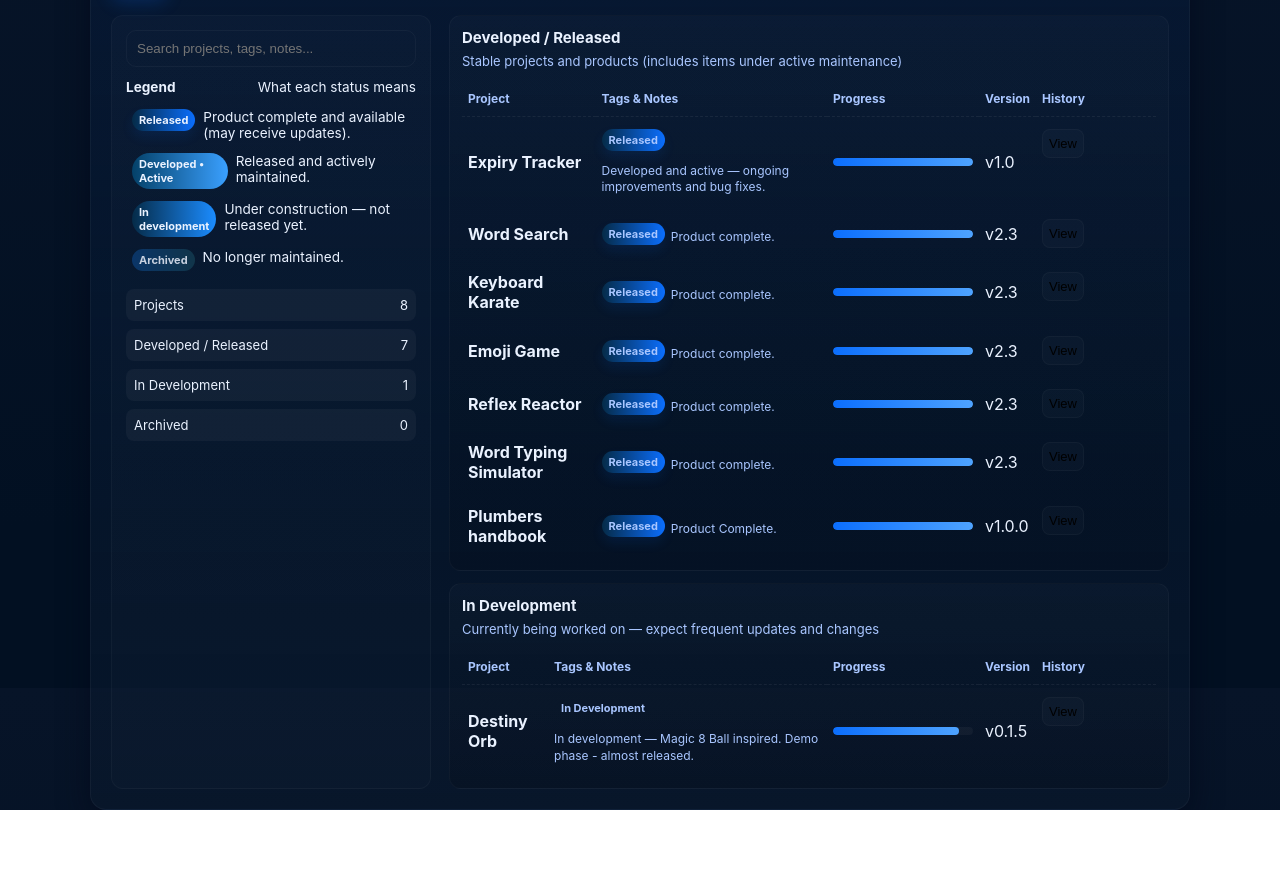
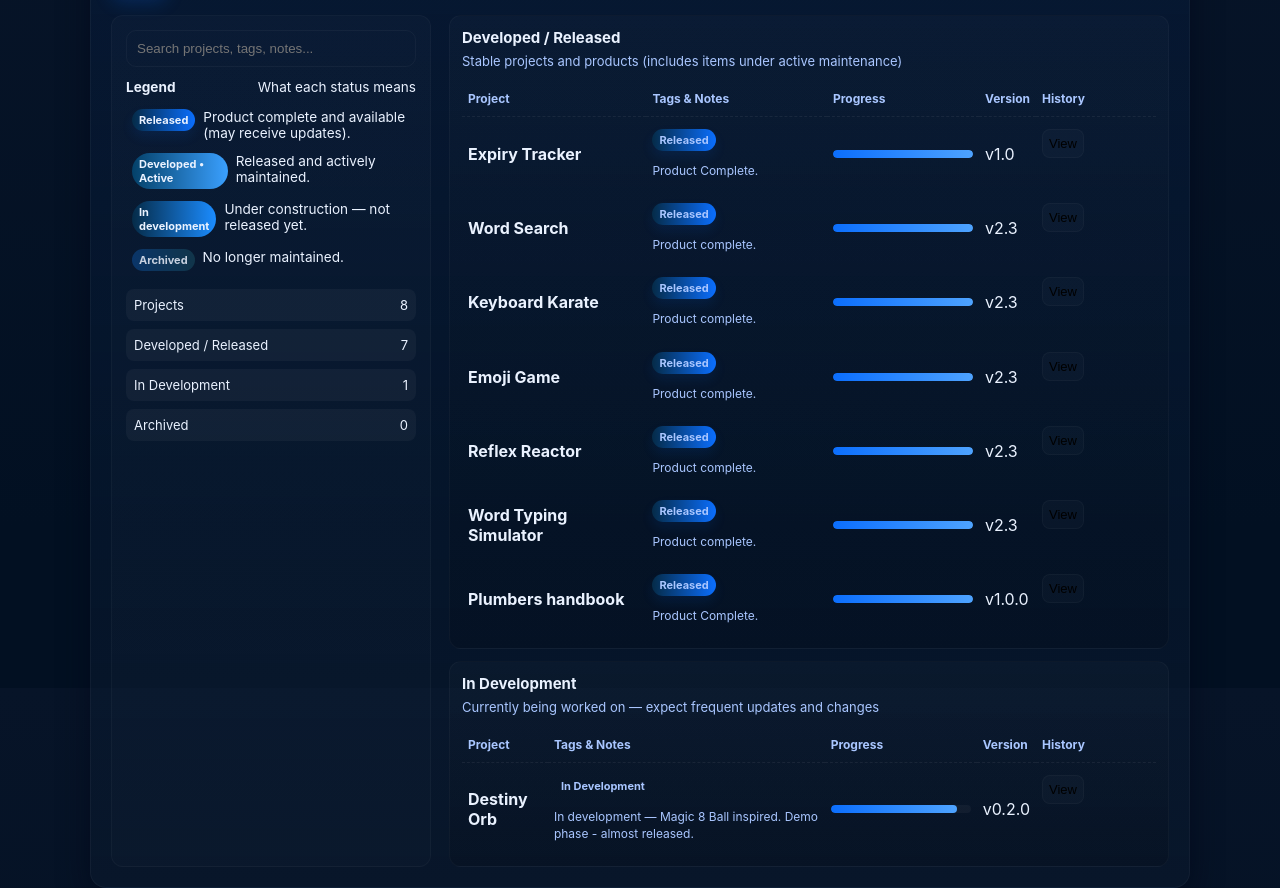
Before and after one commit to tempebreault/tempebreault.github.io, a plain HTML site: page index.html in a window 1280 px wide. Shown: the part 112-1000 px from the top of the page. Before the commit the page ends 922 px from the top, so only its background shows below. Drawn offline with Linux system fonts and the light colour scheme.

Commit message:
index.html
Minor missed fixes

```diff
--- a/index.html
+++ b/index.html
@@ -186,7 +186,7 @@
 
   <script>
     const developedProjects=[
-      {name:"Expiry Tracker",tags:["Released"],notes:"Developed and active — ongoing improvements and bug fixes.",progress:100,version:"v1.0",history:["Created v1.0","Patched minor bug"]},
+      {name:"Expiry Tracker",tags:["Released"],notes:"Product Complete.",progress:100,version:"v1.0",history:["Created v1.0","Patched minor bug"]},
       {name:"Word Search",tags:["Released"],notes:"Product complete.",progress:100,version:"v2.3",history:["Created v1.0","Updated to v2.3"]},
       {name:"Keyboard Karate",tags:["Released"],notes:"Product complete.",progress:100,version:"v2.3",history:["Created v1.0","Updated to v2.3"]},
       {name:"Emoji Game",tags:["Released"],notes:"Product complete.",progress:100,version:"v2.3",history:["Created v1.0","Updated to v2.3"]},
@@ -196,7 +196,7 @@
     ];
 
     const devProjects=[
-      {name:"Destiny Orb",tags:["In Development"],notes:"In development — Magic 8 Ball inspired. Demo phase - almost released.",progress:90,version:"v0.1.5",history:["Started UI mockup"]}
+      {name:"Destiny Orb",tags:["In Development"],notes:"In development — Magic 8 Ball inspired. Demo phase - almost released.",progress:90,version:"v0.2.0",history:["Most features wanted added.."]}
     ];
 
     const developedTable=document.querySelector("#developedTable tbody");
```
